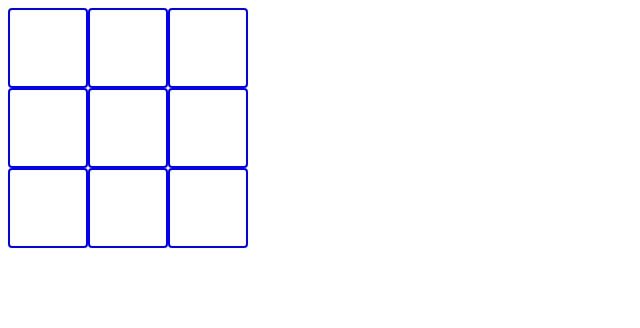
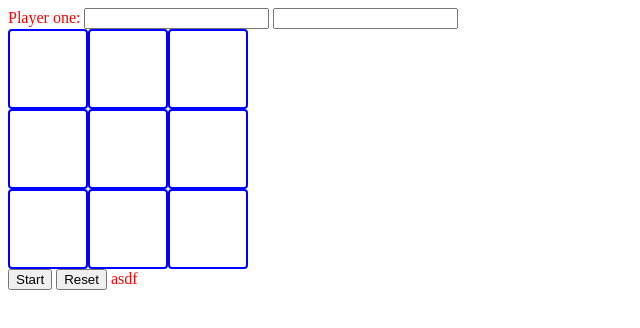
Before and after one commit to ae95caba/Project-Tic-Tac-Toe, a plain HTML site: page index.html in a window 1280 px wide. Shown: the whole page, without its empty margins (0-640 px from the left). Drawn offline with Linux system fonts and the light colour scheme.

Commit message:
add top and bottom divs

```diff
--- a/index.html
+++ b/index.html
@@ -9,6 +9,14 @@
     <title>Document</title>
 </head>
 <body>
+    <div id="player-selection">
+      <form action="" id="myForm">
+        <label for="player-one">Player one:</label>
+        <input type="text" id="player-one" required>
+        <label for="player-two"></label>
+        <input type="text" id="player-two" required>
+      </form>
+    </div>
     <div id="gameboard">
       <div class="cell" id="0"></div>
       <div class="cell" id="1"></div>
@@ -21,5 +29,10 @@
       <div class="cell" id="8"></div>
 
     </div>
+    <div id="game-controls">
+      <input type="submit" form="myForm" id="submit" value="Start">
+      <input type="button" id="reset" value="Reset">
+      <span>asdf</span>
+    </div>
 </body>
 </html>
```
